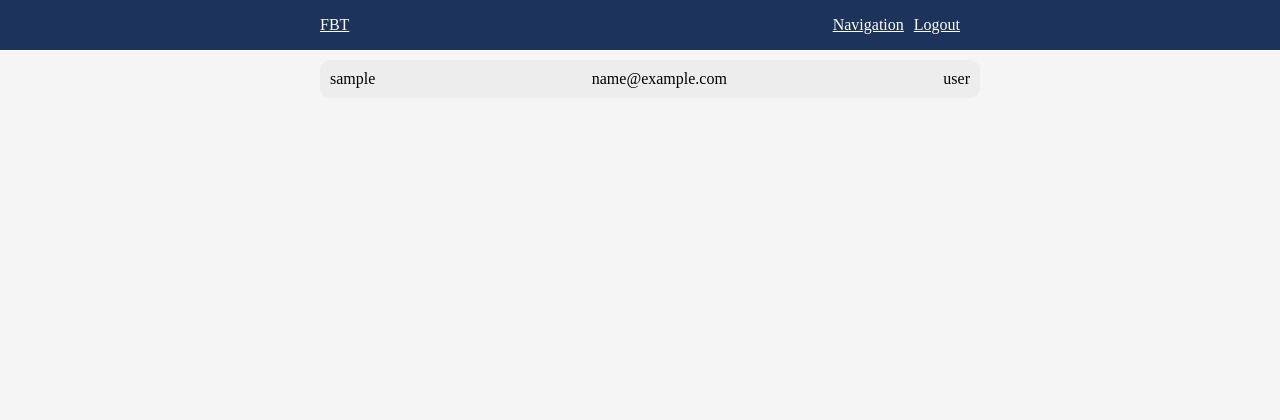
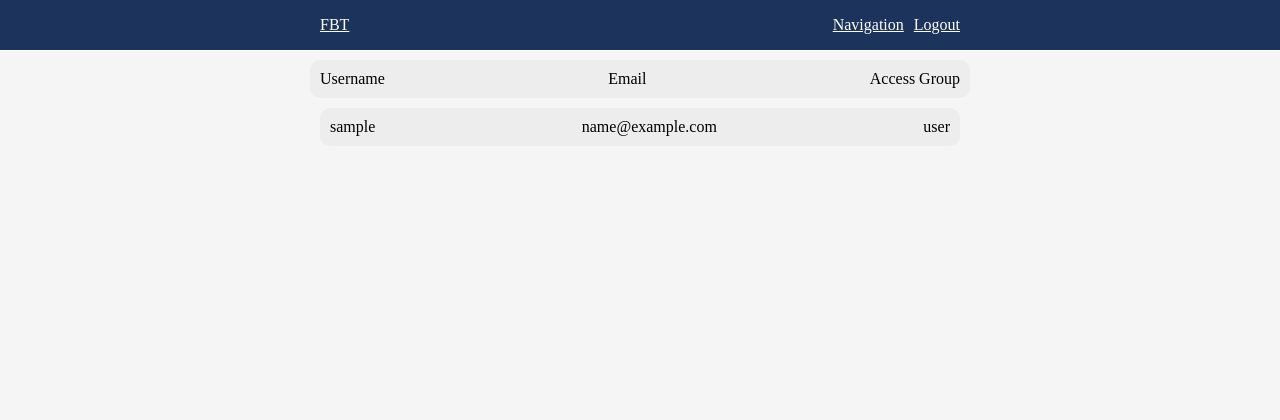
Before and after one commit to zNitche/FlaskBugTracker, a Flask app: template flask_bug_tracker/blueprints/admin/templates/users.html in a window 1280 px wide. Shown: the top 420 px of the page. Run offline with Flask 2, Linux system fonts and the light colour scheme; the template is opened without the code that fills it: values that come from a table or form of the project are taken from there, others are empty; data comes from the database, SQL or seed files in the repository; tables that the repository leaves empty hold one stand-in row (values such as "Sample post"); parts of the project's set-up code (start-up, migrations or seed data) failed here and were passed over.

Commit message:
added basic header for users list

```diff
--- a/flask_bug_tracker/blueprints/admin/templates/users.html
+++ b/flask_bug_tracker/blueprints/admin/templates/users.html
@@ -1,6 +1,19 @@
 {% extends "base_templates/page_layout_base.html" %}
 {% block page_content %}
 
+<div class="content-item content-item-unaligned">
+    <div class="item-content item-content-unaligned">
+        <span>
+            Username
+        </span>
+        <span>
+            Email
+        </span>
+        <span>
+            Access Group
+        </span>
+    </div>
+</div>
 {% for user in users %}
     <a href="{{ url_for('admin.preview_user', user_id=user.id) }}" class="content-item-button">
         <div class="content-item content-item-unaligned">
--- a/flask_bug_tracker/static/main.css
+++ b/flask_bug_tracker/static/main.css
@@ -174,6 +174,8 @@ body {
     width: 100%;
     text-decoration: none;
     color: #000000;
+    display: flex;
+    justify-content: center;
 }
 
 .content-item-content {
```
